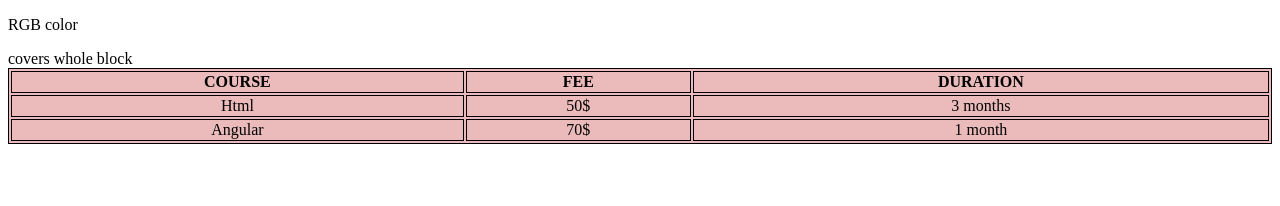
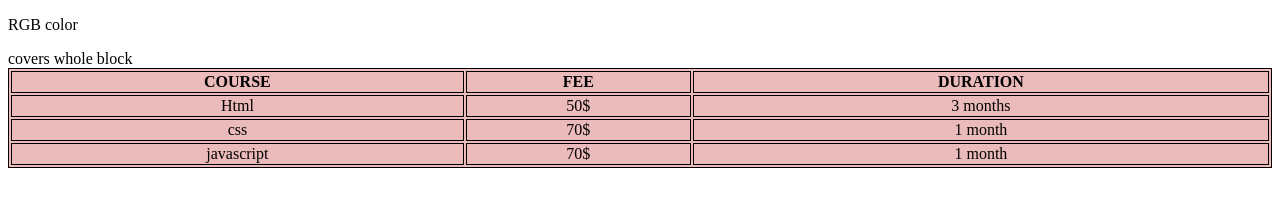
Before and after one commit to aminawahab/html-guide, a plain HTML site: page general.html in a window 1280 px wide. Drawn offline with Linux system fonts and the light colour scheme.

Commit message:
change the code in general.html

```diff
--- a/general.html
+++ b/general.html
@@ -34,10 +34,15 @@
               <td>3 months</td>
             </tr>
             <tr>
-              <td>Angular</td>
+              <td>css</td>
               <td>70$</td>
               <td>1 month</td>
             </tr>
+            <tr>
+                <td>javascript</td>
+                <td>70$</td>
+                <td>1 month</td>
+              </tr>
           </table>
     </div>
 </body>
```
